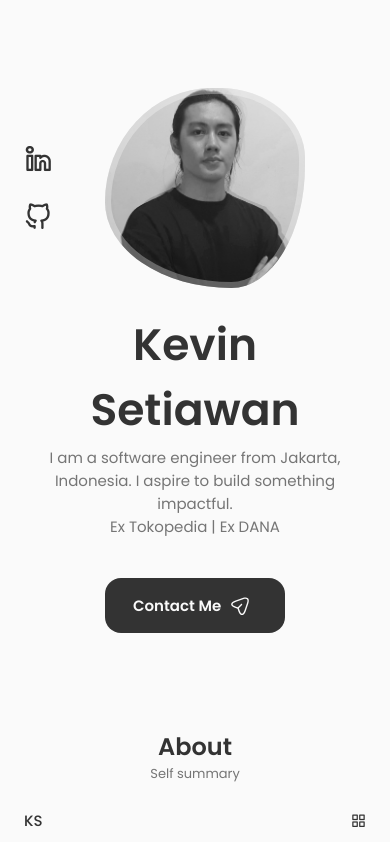
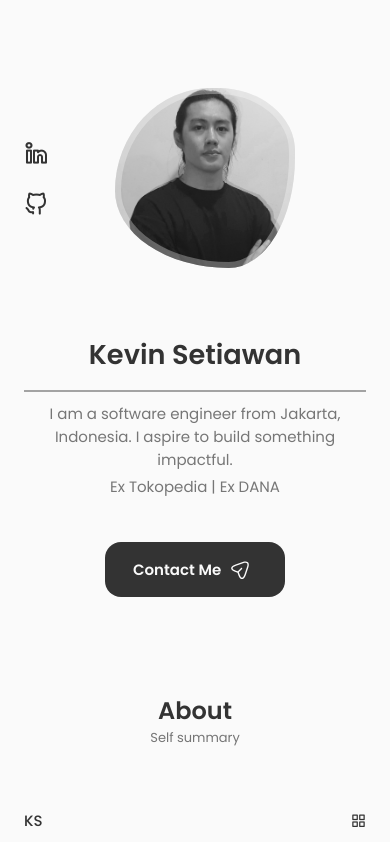
Before and after one commit to kevinwebtest/kevinwebtest.github.io, a React (Create React App) app: page / in a window 390 px wide. Shown: the top 842 px of the page. Built offline with nearby package versions, Linux system fonts and the light colour scheme.

Commit message:
add animation to home page

```diff
--- a/src/components/home/Data.jsx
+++ b/src/components/home/Data.jsx
@@ -2,10 +2,26 @@
 export default function Data() {
 	return (
 		<div className="home__data">
+			<div className="home__intro">
+				<div className="text-top text-animate">
+					<div class="text-top-inside text-animate-inside ">
 						<h1 className="home__title">Kevin Setiawan</h1>
 						{/* <h3 className="home__subtitle">Software Engineer</h3> */}
-            <p className="home__description">I am a software engineer from Jakarta, Indonesia. I aspire to build something impactful. <br />Ex Tokopedia | Ex DANA
-            </p>
+
+					</div>
+
+				</div>
+				<div className="text-bottom text-animate">
+					<div class="text-bottom-inside text-animate-inside">
+						<span className="home__description">
+							I am a software engineer from Jakarta, Indonesia. I aspire to build something impactful.
+						</span>
+						<span className="home__description">
+							Ex Tokopedia | Ex DANA
+						</span>
+					</div>
+				</div>
+			</div>
 
 			<a href="#contact" className="button button--flex">
 				<span className="button--text">
--- a/src/components/home/Home.css
+++ b/src/components/home/Home.css
@@ -54,13 +54,12 @@
 } */
 
 .home__description {
-    max-width: 300px;
-    margin-bottom: var(--mb-3);
+    margin-bottom: var(--mb-0-25);
 }
 
 .home__img {
     background: url(../../assets/profile.png);
-    background-repeat:no-repeat;
+    background-repeat: no-repeat;
     background-position: center;
     background-size: cover;
     box-shadow: inset 0 0 0 9px rgb(255 255 255 / 30%);
@@ -84,6 +83,83 @@
         border-radius: 60% 40% 30% 70%/60% 30% 70% 40%;
     }
 }
+
+/* Home Intro Animation */
+.home__intro {
+    height: 310px;
+    position: relative;
+    max-width: 400px;
+}
+
+.text-animate {
+    overflow: hidden;
+    position: absolute;
+    width: 100%;
+}
+
+.text-animate-inside {
+    padding: 10px 0;
+    position: absolute;
+}
+
+.text-animate-inside span {
+    display: block;
+}
+
+.text-top {
+    border-bottom: 2px solid var(--light-color);
+    height: 55%;
+    /* // top: 0; */
+}
+
+.text-top-inside {
+    animation: showTopText 0.5s;
+    animation-delay: 0.5s;
+    animation-fill-mode: forwards;
+    bottom: 0;
+    transform: translate(0, 100%);
+}
+
+.text-bottom {
+    height: 45%;
+    bottom: 0;
+    color: #767676;
+}
+
+.text-bottom-inside {
+    animation: showBottomText 1s;
+    animation-delay: 1.5s;
+    animation-fill-mode: forwards;
+    top: 0;
+    transform: translate(0, -100%);
+}
+
+@keyframes showTopText {
+    0% {
+        transform: translate3d(0, 100%, 0);
+    }
+
+    100% {
+        transform: translate3d(0, 0, 0);
+    }
+}
+
+@keyframes showBottomText {
+    0% {
+        transform: translate3d(0, -100%, 0);
+    }
+
+    40%,
+    60% {
+        transform: translate3d(0, -60%, 0);
+    }
+
+    100% {
+        transform: translate3d(0, 0, 0);
+    }
+}
+
+/* Home Scroll */
 
 .home__scroll {
     margin-left: 9.25rem;
@@ -139,9 +215,8 @@
         top: 0.8rem;
     } */
 
-    .home__description {
-        max-width: initial;
-        margin-bottom: var(--mb-2-5);
+    .text-bottom-inside {
+        max-width: 350px;
     }
 
     .home__img {
@@ -152,6 +227,21 @@
 
     .home__scroll {
         margin-left: 7.5rem;
+    }
+
+    @keyframes showBottomText {
+        0% {
+            transform: translate3d(0, -100%, 0);
+        }
+
+        40%,
+        60% {
+            transform: translate3d(0, -64%, 0);
+        }
+
+        100% {
+            transform: translate3d(0, 0, 0);
+        }
     }
 }
 
@@ -179,18 +269,33 @@
         height: 0;
     } */
 
-    .home__description {
-        width: 300px;
-        margin-left: auto;
-        margin-right: auto;
-    }
-
     .home__data {
         grid-column: 1/3;
     }
 
     .button {
         width: 180px;
+    }
+
+    .home__intro {
+        margin: auto;
+        height: 250px;
+    }
+
+    .text-top {
+        height: 40%;
+    }
+
+    .text-bottom {
+        height: 60%;
+    }
+
+
+    .text-animate-inside {
+        left: 0;
+        right: 0;
+        margin-left: auto;
+        margin-right: auto;
     }
 
     .home__social-icon {
@@ -204,10 +309,14 @@
 
 
 /* For small devices */
-@media screen and (max-width: 350px) {
+@media screen and (max-width: 410px) {
     .home__img {
         width: 180px;
         height: 180px;
+    }
+
+    .home__title {
+        font-size: var(--big-font-size);
     }
 
     .home__social-icon {
```
Lines whose indentation alone changed are shown as unchanged.
